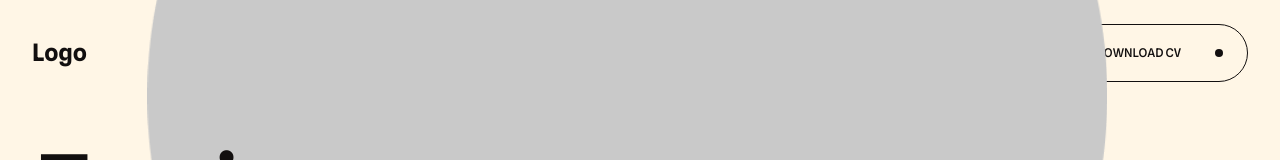
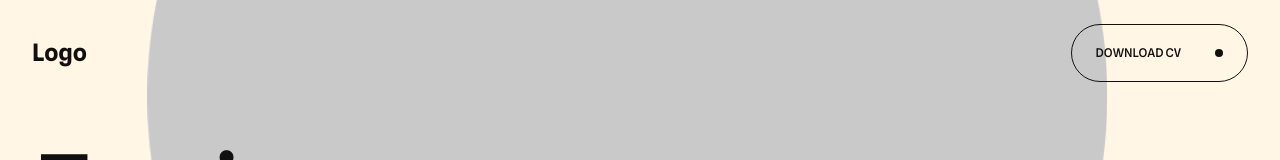
Before and after one commit to BastardCC/Portfolio-2.0, a Next.js app: page / in a window 1280 px wide. Shown: the top 160 px of the page. Built offline with nearby package versions, Linux system fonts and the light colour scheme.

Commit message:
style: Adjust header z-index

```diff
--- a/app/page.tsx
+++ b/app/page.tsx
@@ -5,7 +5,7 @@ import Hero from "./_components/Hero";
 export default function Home() {
   return (
     <div>
-      <header className="container py-2">
+      <header className="container relative z-10 py-2">
         <nav className="flex justify-between items-center py-4">
           <Link href="/" className="text-2xl font-bold">Logo</Link>
           <PillButton
@@ -18,7 +18,7 @@ export default function Home() {
           </PillButton>
         </nav>
       </header>
-      <section>
+      <section className="relative z-0">
         <Hero />
       </section>
     </div>
```
